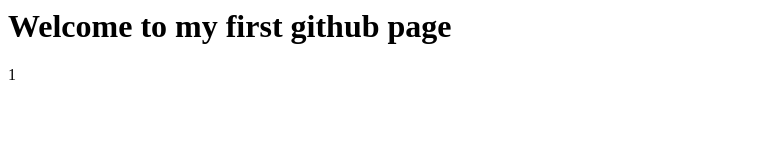
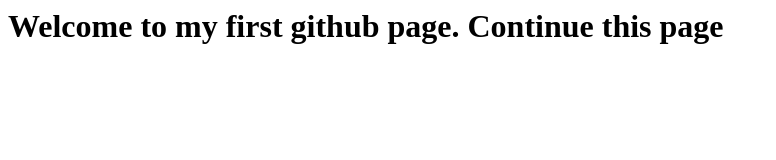
Before and after one commit to Alejandra-Perez1/test1, a plain HTML site: page index.html in a window 1280 px wide. Shown: the whole page, without its empty margins (0-776 px from the left). Drawn offline with Linux system fonts and the light colour scheme.

Commit message:
My second commit

```diff
--- a/index.html
+++ b/index.html
@@ -2,6 +2,6 @@
 <head>
 </head>
 <body>
-<h1> Welcome to my first github page</h1>
+<h1> Welcome to my first github page. Continue this page </h1>
 </body>
-</html>1
+</html>
```
